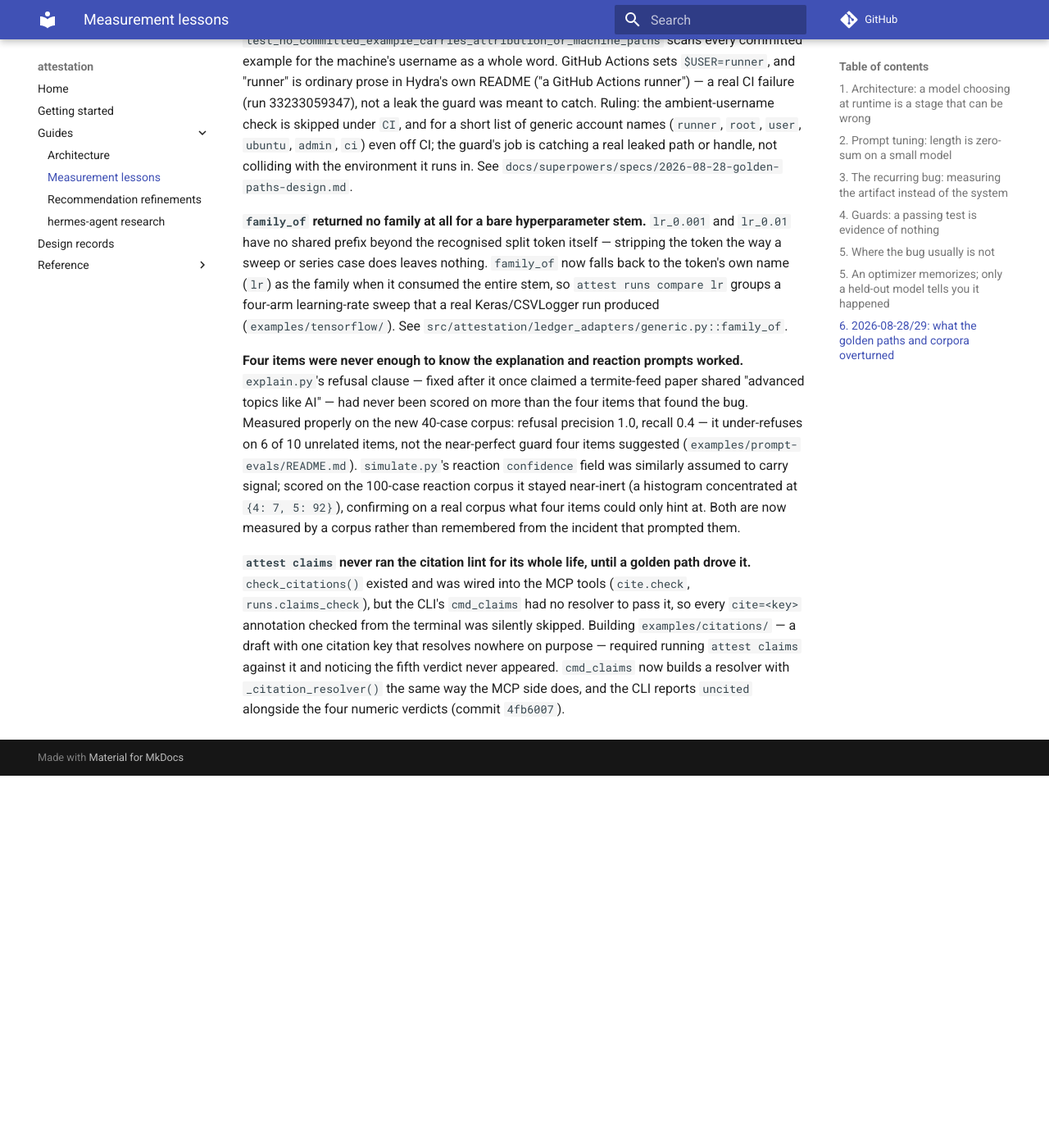
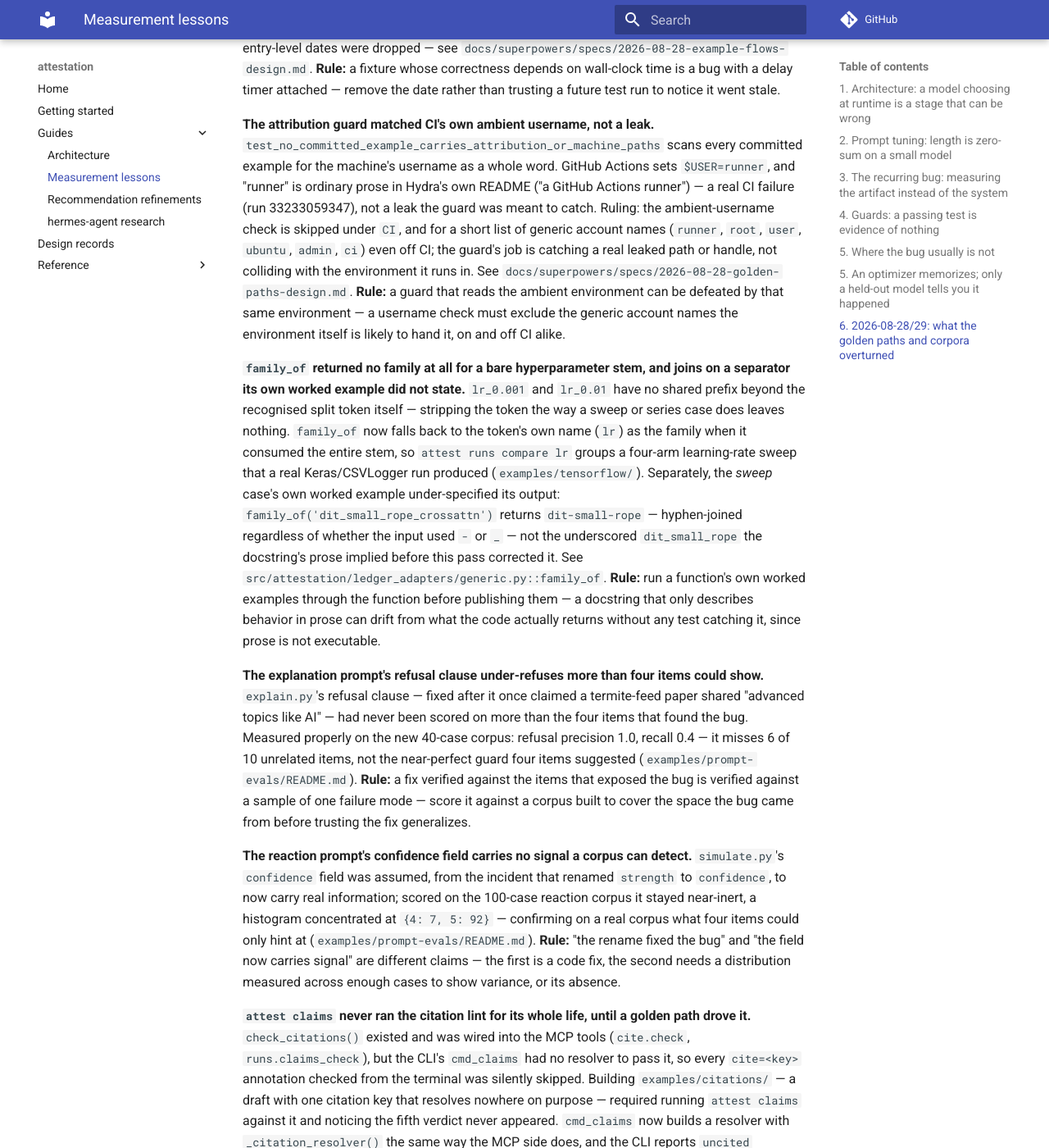
Before and after one commit to mgoldey/attestation, an MkDocs documentation site: the page built from docs/measurement-lessons.md, in a window 1280 px wide and 1400 px high, scrolled down 6021 px. Shown: the whole window at 82% size. Built offline with MkDocs 1.6.1 and Material for MkDocs 9.7.7, drawn with Linux system fonts in a browser that asks for light colours; comment, search, counter and statistics services are not loaded; before the commit the page ends 6967 px from its top, so only the background shows below that; some of the changed text lies outside the part shown.

Commit message:
Fix the docs-pass review findings: family_of's hyphen-joined output, the missing measurement-lessons rules, and a stale claims-lint claim.
Co-Authored-By: Claude Fable 5 <noreply@anthropic.com>

```diff
--- a/docs/measurement-lessons.md
+++ b/docs/measurement-lessons.md
@@ -211,10 +211,10 @@ transfer gate recorded `PASS` on 2026-08-27 at `repeat=2`. Re-run at
 `repeat=1` on 2026-08-28 with the identical prompt and cases, it recorded
 `FAIL` — `hermes3:8b` landed at 0.798 against a 0.818 baseline, where the
 committed run had it the other way (`evals/prompts/transfer-2026-08-28.md`).
-Nothing about the candidate changed; the sample did. The rule stands from
-§4 above, applied to a gate rather than a guard: the committed, dated
-artifact is the record, and a single re-run at lower `repeat` is a
-demonstration of the mechanism, not a re-certification.
+Nothing about the candidate changed; the sample did. **Rule:** treat a gate
+verdict as a sample from the run that produced it, not a property of the
+candidate — the committed, dated artifact is the record, and a lower-repeat
+re-run is a demonstration of the mechanism, not a re-certification.
 
 **Offline W&B writes no summary or config files at all, and the docstring
 that said otherwise was also wrong about which detail mattered.** The
@@ -229,7 +229,9 @@ fixture's summary/config files were materialised by decoding that binary
 log directly (`wandb.sdk.internal.datastore`), the documented community
 workaround, not a real synced run. See
 `docs/superpowers/specs/2026-08-22-tracker-adapters-design.md`'s 2026-08-28
-update.
+update. **Rule:** a guessed bug list and a fixture both built from the same
+documentation share a blind spot — only running the real tool against a
+real directory finds the gap that documentation does not mention.
 
 **Hydra 1.3 does not chdir into each arm's directory by default.** The
 golden-paths brief assumed Hydra changes the working directory per job —
@@ -240,7 +242,9 @@ turn, not four separate files under `multirun/`. The Hydra golden path
 (`examples/hydra/generate.sh`) now passes the override explicitly and the
 reader documents why it is required, in
 `docs/superpowers/specs/2026-08-22-tracker-adapters-design.md`'s Hydra
-subsection.
+subsection. **Rule:** a tool's own version history can invalidate a
+convention "everyone knows" — verify the default against the installed
+version rather than against memory of an older one.
 
 **A fixture with fixed dates empties a 14-day demo with no test going red.**
 The flows corpus originally carried an `<updated>` element dated August
@@ -248,7 +252,10 @@ The flows corpus originally carried an `<updated>` element dated August
 the demo would have shown fewer items every week and nothing by
 mid-September, silently, since no test asserts freshness. The entry-level
 dates were dropped — see
-`docs/superpowers/specs/2026-08-28-example-flows-design.md`.
+`docs/superpowers/specs/2026-08-28-example-flows-design.md`. **Rule:** a
+fixture whose correctness depends on wall-clock time is a bug with a delay
+timer attached — remove the date rather than trusting a future test run to
+notice it went stale.
 
 **The attribution guard matched CI's own ambient username, not a leak.**
 `test_no_committed_example_carries_attribution_or_machine_paths` scans every
@@ -260,28 +267,48 @@ skipped under `CI`, and for a short list of generic account names (`runner`,
 `root`, `user`, `ubuntu`, `admin`, `ci`) even off CI; the guard's job is
 catching a real leaked path or handle, not colliding with the environment it
 runs in. See `docs/superpowers/specs/2026-08-28-golden-paths-design.md`.
+**Rule:** a guard that reads the ambient environment can be defeated by that
+same environment — a username check must exclude the generic account names
+the environment itself is likely to hand it, on and off CI alike.
 
-**`family_of` returned no family at all for a bare hyperparameter stem.**
-`lr_0.001` and `lr_0.01` have no shared prefix beyond the recognised split
-token itself — stripping the token the way a sweep or series case does
-leaves nothing. `family_of` now falls back to the token's own name (`lr`)
-as the family when it consumed the entire stem, so `attest runs compare lr`
-groups a four-arm learning-rate sweep that a real Keras/CSVLogger run
-produced (`examples/tensorflow/`). See
-`src/attestation/ledger_adapters/generic.py::family_of`.
+**`family_of` returned no family at all for a bare hyperparameter stem, and
+joins on a separator its own worked example did not state.** `lr_0.001`
+and `lr_0.01` have no shared prefix beyond the recognised split token
+itself — stripping the token the way a sweep or series case does leaves
+nothing. `family_of` now falls back to the token's own name (`lr`) as the
+family when it consumed the entire stem, so `attest runs compare lr` groups
+a four-arm learning-rate sweep that a real Keras/CSVLogger run produced
+(`examples/tensorflow/`). Separately, the *sweep* case's own worked example
+under-specified its output: `family_of('dit_small_rope_crossattn')` returns
+`dit-small-rope` — hyphen-joined regardless of whether the input used `-`
+or `_` — not the underscored `dit_small_rope` the docstring's prose implied
+before this pass corrected it. See
+`src/attestation/ledger_adapters/generic.py::family_of`. **Rule:** run a
+function's own worked examples through the function before publishing them
+— a docstring that only describes behavior in prose can drift from what the
+code actually returns without any test catching it, since prose is not
+executable.
 
-**Four items were never enough to know the explanation and reaction prompts
-worked.** `explain.py`'s refusal clause — fixed after it once claimed a
-termite-feed paper shared "advanced topics like AI" — had never been scored
-on more than the four items that found the bug. Measured properly on the
-new 40-case corpus: refusal precision 1.0, recall 0.4 — it under-refuses on
-6 of 10 unrelated items, not the near-perfect guard four items suggested
-(`examples/prompt-evals/README.md`). `simulate.py`'s reaction `confidence`
-field was similarly assumed to carry signal; scored on the 100-case reaction
-corpus it stayed near-inert (a histogram concentrated at `{4: 7, 5: 92}`),
-confirming on a real corpus what four items could only hint at. Both are
-now measured by a corpus rather than remembered from the incident that
-prompted them.
+**The explanation prompt's refusal clause under-refuses more than four
+items could show.** `explain.py`'s refusal clause — fixed after it once
+claimed a termite-feed paper shared "advanced topics like AI" — had never
+been scored on more than the four items that found the bug. Measured
+properly on the new 40-case corpus: refusal precision 1.0, recall 0.4 — it
+misses 6 of 10 unrelated items, not the near-perfect guard four items
+suggested (`examples/prompt-evals/README.md`). **Rule:** a fix verified
+against the items that exposed the bug is verified against a sample of one
+failure mode — score it against a corpus built to cover the space the bug
+came from before trusting the fix generalizes.
+
+**The reaction prompt's confidence field carries no signal a corpus can
+detect.** `simulate.py`'s `confidence` field was assumed, from the incident
+that renamed `strength` to `confidence`, to now carry real information;
+scored on the 100-case reaction corpus it stayed near-inert, a histogram
+concentrated at `{4: 7, 5: 92}` — confirming on a real corpus what four
+items could only hint at (`examples/prompt-evals/README.md`). **Rule:**
+"the rename fixed the bug" and "the field now carries signal" are different
+claims — the first is a code fix, the second needs a distribution measured
+across enough cases to show variance, or its absence.
 
 **`attest claims` never ran the citation lint for its whole life, until a
 golden path drove it.** `check_citations()` existed and was wired into the
@@ -292,4 +319,8 @@ draft with one citation key that resolves nowhere on purpose — required
 running `attest claims` against it and noticing the fifth verdict never
 appeared. `cmd_claims` now builds a resolver with `_citation_resolver()`
 the same way the MCP side does, and the CLI reports `uncited` alongside the
-four numeric verdicts (commit `4fb6007`).
+four numeric verdicts (commit `4fb6007`). **Rule:** two code paths doing the
+"same" job (a CLI command and an MCP tool calling the same library
+function) can silently diverge when one forgets to wire a parameter — a
+golden path that exercises the CLI path for real is what caught it, not a
+read of the source.
```
Also changed, not shown: examples/README.md (+1 -1 lines), 1 other file.
